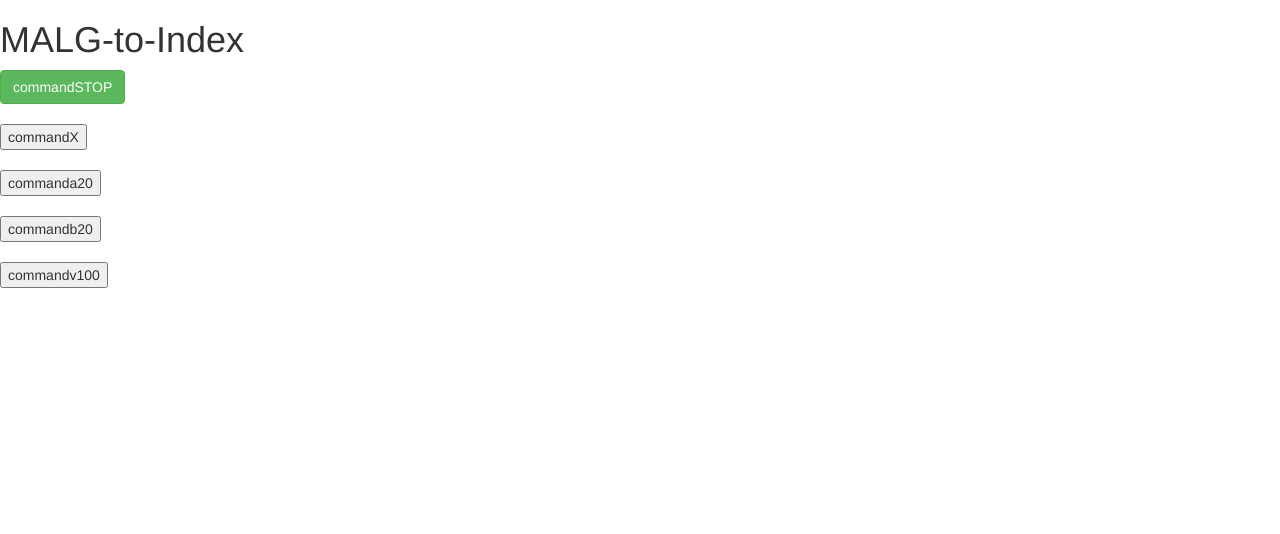
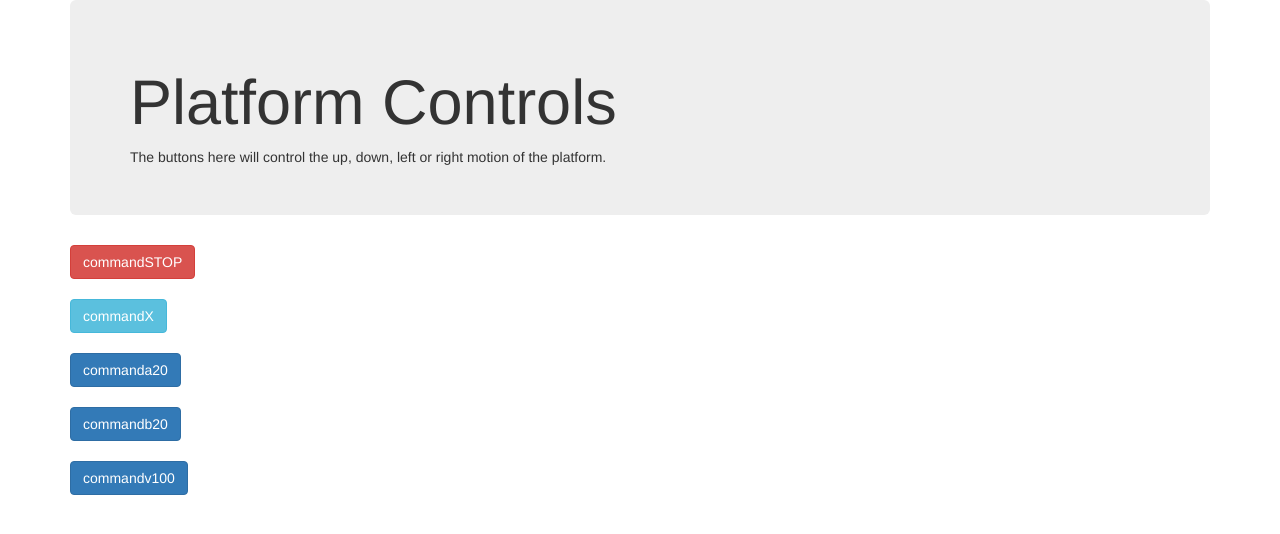
Before and after one commit to elderlyrobotics/xaxxonproject, a website: page malg-index2-ajax/index.html in a window 1280 px wide. Drawn offline with Linux system fonts and the light colour scheme; files whose address does not match are found by name.

Commit message:
class jumbotron

```diff
--- a/malg-index2-ajax/index.html
+++ b/malg-index2-ajax/index.html
@@ -1,25 +1,28 @@
 <!DOCTYPE html>
 <html>
 <head>
-	<title>MALG-to-Index</title>
+	<title>Platform Controls</title>
 	<link rel='stylesheet' href='/bootstrap/dist/css/bootstrap.css' />
 </head>
 <body>
-<div>
-	<h1>MALG-to-Index</h1>
-	<button id="get-commandSTOP" class="btn btn-success">commandSTOP</button>
+<div class="container">
+	<div class="jumbotron">
+		<h1>Platform Controls</h1>
+		<p1>The buttons here will control the up, down, left or right motion of the platform.</p1>
+	</div>
+	<button id="get-commandSTOP" class="btn btn-danger">commandSTOP</button>
 	<br>
 	<br>
-	<button id="get-commandX">commandX</button>
+	<button id="get-commandX" class="btn btn-info">commandX</button>
 	<br>
 	<br>
-	<button id="get-commanda20">commanda20</button>
+	<button id="get-commanda20" class="btn btn-primary">commanda20</button>
 	<br>
 	<br>
-	<button id="get-commandb20">commandb20</button>
+	<button id="get-commandb20" class="btn btn-primary">commandb20</button>
 	<br>
 	<br>
-	<button id="get-commandv100">commandv100</button>
+	<button id="get-commandv100" class="btn btn-primary">commandv100</button>
 	<br>
 	<br>
 </div>
```
